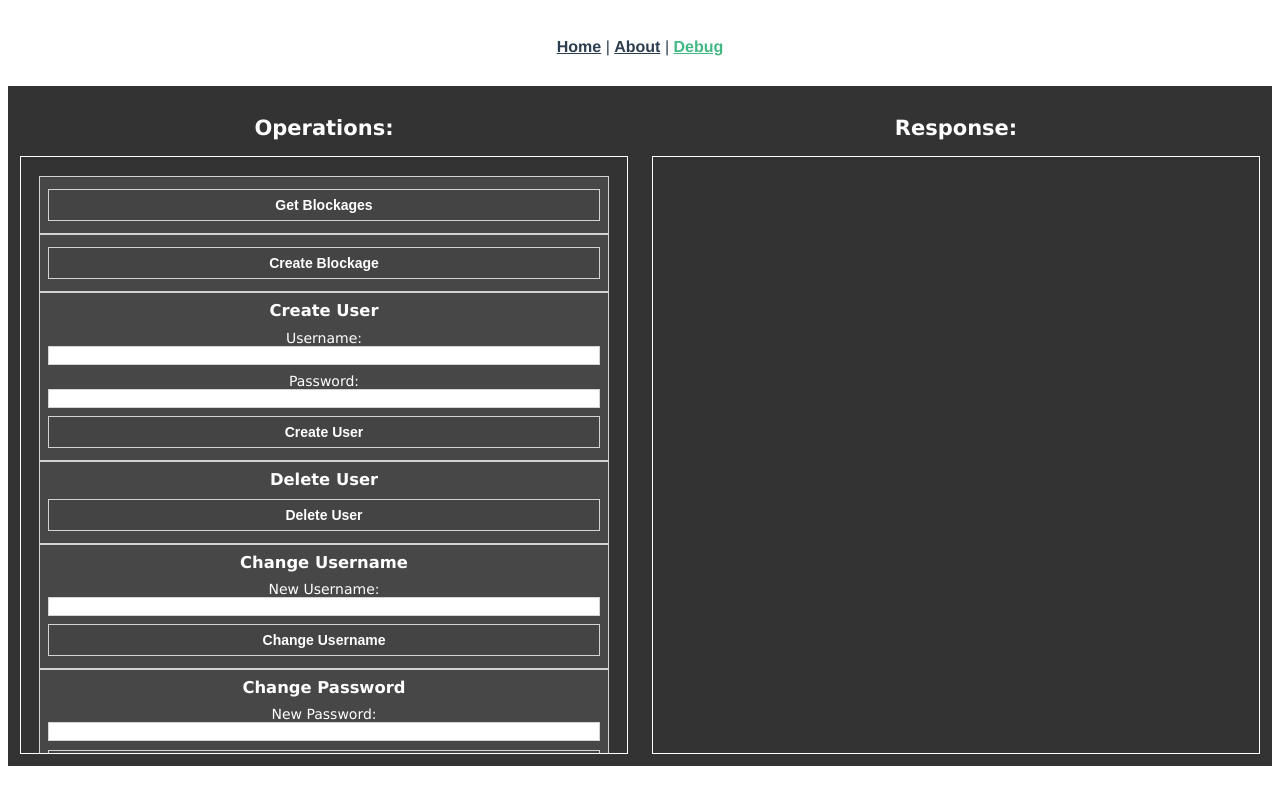
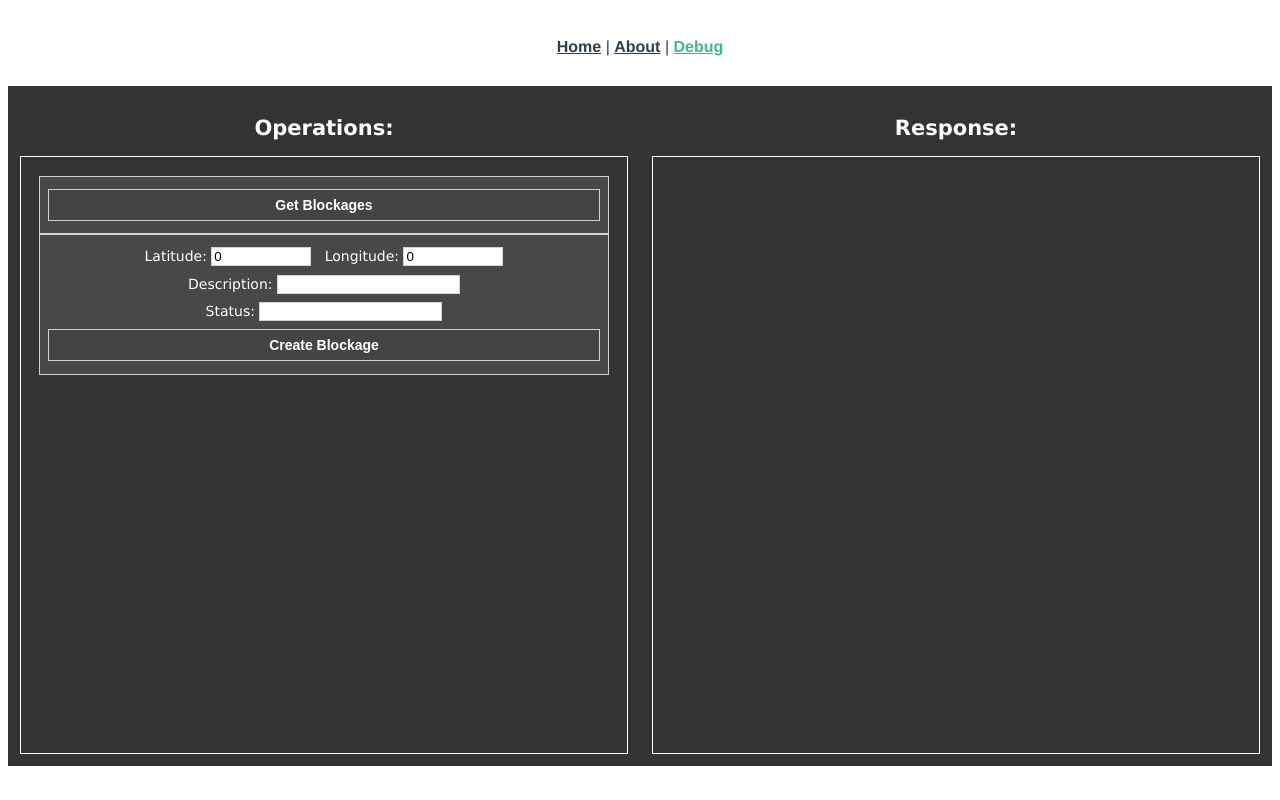
Before and after one commit to hizami-anuar/SafeBike, a Vue app: page /debug in a window 1280 px wide. Built offline with nearby package versions, Linux system fonts and the light colour scheme.

Commit message:
blockage routes partially done

```diff
--- a/models/Blockage.js
+++ b/models/Blockage.js
@@ -27,7 +27,8 @@ const blockageSchema = new mongoose.Schema({
     type: pointSchema,
     required: true
   },
-  reporter: Number,
+  time: Number,
+  reporter: String,
   description: String,
   status: String
 })
--- a/src/views/Debug.vue
+++ b/src/views/Debug.vue
@@ -8,106 +8,36 @@
         </form>
 
         <form>
+          <span>
+            <label>Latitude: </label>
+            <input type="number" class="small-input" v-model="blockageFormData.location.latitude">
+            &nbsp;
+            <label>Longitude: </label>
+            <input type="number" class="small-input" v-model="blockageFormData.location.longitude">
+          </span>
+          <span>
+            <label>Description: </label>
+            <input type="text" v-model="blockageFormData.description">
+          </span>
+          <span>
+            <label>Status: </label>
+            <input type="text" v-model="blockageFormData.status">
+          </span>
           <input type="submit" v-on:click.prevent="createBlockage" value="Create Blockage">
         </form>
 
-        <form id="create-user">
-          <h3>Create User</h3>
-          <div>
-            <label for="username">Username:</label>
-            <input id="username" name="username">
+        <form
+          v-for="blockage in blockages"
+          :key="blockage._id">
+          <div class="item">
+            <p>_id: {{ blockage._id }}</p>
+            <p>location: {{ blockage.location.coordinates }}</p>
+            <p>time: {{ blockage.time }}</p>
+            <p>reporter: {{ blockage.reporter }}</p>
+            <p>description: {{ blockage.description }}</p>
+            <p>status: {{ blockage.status }}</p>
+            <input type="submit" v-on:click.prevent="deleteBlockage(blockage._id)" value="Delete">
           </div>
-          <div>
-            <label for="password">Password:</label>
-            <input id="password" name="password">
-          </div>
-          <input type="submit" value="Create User">
-        </form>
-
-        <form id="delete-user">
-          <h3>Delete User</h3>
-          <input type="submit" value="Delete User">
-        </form>
-
-        <form id="change-username">
-          <h3>Change Username</h3>
-          <div>
-            <label for="username">New Username:</label>
-            <input id="username" name="username">
-          </div>
-          <input type="submit" value="Change Username">
-        </form>
-
-        <form id="change-password">
-          <h3>Change Password</h3>
-          <div>
-            <label for="password">New Password:</label>
-            <input id="password" name="password">
-          </div>
-          <input type="submit" value="Change Password">
-        </form>
-
-        <form id="sign-in">
-          <h3>Sign In</h3>
-          <div>
-            <label for="username">Username:</label>
-            <input id="username" name="username">
-          </div>
-          <div>
-            <label for="password">Password:</label>
-            <input id="password" name="password">
-          </div>
-          <input type="submit" value="Sign In">
-        </form>
-
-        <form id="sign-out">
-          <h3>Sign Out</h3>
-          <input type="submit" value="Sign out">
-        </form>
-
-        <form id="view-all-freets">
-            <h3>View All Freets</h3>
-            <input type="submit" value="View All Freets">
-          </form>
-
-        <form id="view-freets-by-author">
-          <h3>View Freets By Author</h3>
-          <div>
-            <label for="author">Author:</label>
-            <input id="author" name="author">
-          </div>
-          <input type="submit" value="View Freets By Author">
-        </form>
-
-        <form id="create-freet">
-          <h3>Create Freet</h3>
-          <div>
-            <label for="content">Content:</label>
-            <textarea id="content" name="content"></textarea>
-          </div>
-          <input type="submit" value="Create Freet">
-        </form>
-
-        <form id="edit-freet">
-          <h3>Edit Freet</h3>
-          <div>
-            <label for="id">ID:</label>
-            <input id="id" name="id">
-          </div>
-          <div>
-            <label for="content">Content:</label>
-            <textarea id="content" name="content"></textarea>
-          </div>
-          <input type="submit" value="Edit Freet">
-        </form>
-
-        <form id="delete-freet">
-          <h3>Delete Freet</h3>
-          <div>
-            <label for="id">ID:</label>
-            <input id="id" name="id">
-          </div>
-          <input type="submit" value="Delete Freet">
         </form>
       </div>
     </section>
@@ -125,6 +55,19 @@ import axios from 'axios';
 
 export default {
   name: 'Debug',
+  data() {
+    return {
+      blockages: [],
+      blockageFormData: {
+        description: "",
+        status: "",
+        location: {
+          latitude: 0,
+          longitude: 0,
+        }
+      },
+    }
+  },
   methods: {
     showObject(obj) {
       const pre = document.getElementById("response");
@@ -150,6 +93,7 @@ export default {
     getBlockages() {
       axios.get("/api/blockages")
         .then((response) => {
+          this.blockages = response.data.blockages;
           this.showResponse(response);
         }).catch((error) => {
           this.showResponse(error);
@@ -157,9 +101,20 @@ export default {
     },
 
     createBlockage() {
-      axios.post("/api/blockages")
+      axios.post("/api/blockages", { data: this.blockageFormData })
         .then((response) => {
           this.showResponse(response);
+          this.getBlockages();
+        }).catch((error) => {
+          this.showResponse(error);
+        })
+    },
+
+    deleteBlockage(id) {
+      axios.delete(`/api/blockages/${id}`)
+        .then((response) => {
+          this.showResponse(response);
+          this.getBlockages();
         }).catch((error) => {
           this.showResponse(error);
         })
@@ -194,7 +149,7 @@ body {
   display: flex;
 }
 
-main {
+.two-col {
   --light-border: 1px solid lightgray;
   font: 14px "Lucida Grande", Helvetica, Arial, sans-serif;
   background: rgba(0,0,0,.8);
@@ -254,6 +209,10 @@ input[type="submit"] {
   font-weight: bold;
 }
 
+.small-input {
+  width: 100px;
+}
+
 .scrollbox {
   box-shadow: 0 0 0 1px #fff; /* add border but border is broken */
   padding: 3%;
@@ -263,6 +222,15 @@ input[type="submit"] {
 .teletype {
   text-align: left;
   font-family: 'Courier New', Courier, monospace;
+}
+
+.item {
+  text-align: left;
+}
+
+p {
+  padding: 0px;
+  margin: 0px;
 }
 
 input:hover:not(:focus) {
```
Also changed, not shown: routes/blockages.js (+29 -10 lines).
